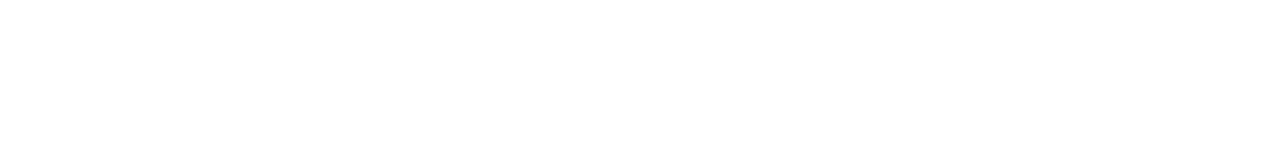
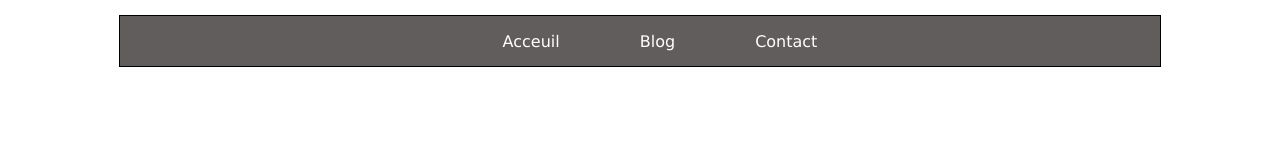
Before and after one commit to amadoudiarroudiallo/TRAVAIL, a plain HTML site: page index.html in a window 1280 px wide. Drawn offline with Linux system fonts and the light colour scheme.

Commit message:
premier commit

```diff
--- a/index.html
+++ b/index.html
@@ -9,6 +9,22 @@
 </head>
 
 <body>
+    <header>
+        <nav>
+            <ul>
+                <li>
+                    <a href="#">Acceuil</a>
+                </li>
+                <li>
+                    <a href="#">Blog</a>
+                </li>
+                <li>
+                    <a href="#">Contact</a>
+                </li>
+
+            </ul>
+        </nav>
+    </header>
 
 </body>
 
--- a/style.css
+++ b/style.css
@@ -0,0 +1,38 @@
+body{
+    margin: 0;
+    padding: 0;
+    font-family: Verdana, Geneva, Tahoma, sans-serif;
+}
+header{
+    display: flex;
+    justify-content: center;
+    justify-items: center;
+    padding-top: 15px;
+}
+
+nav ul{
+
+    list-style-type: none;
+}
+nav ul li a{
+    text-decoration: none;
+    color: #fff;
+
+
+}
+nav{
+
+    height: 50px;
+    width: 130vh;
+    border: 1px solid black;
+    background-color: rgb(97, 93, 93);
+}
+
+nav ul {
+
+    display: flex;
+    gap: 10vh;
+    justify-content: center;
+    justify-items: center;
+
+}
```
